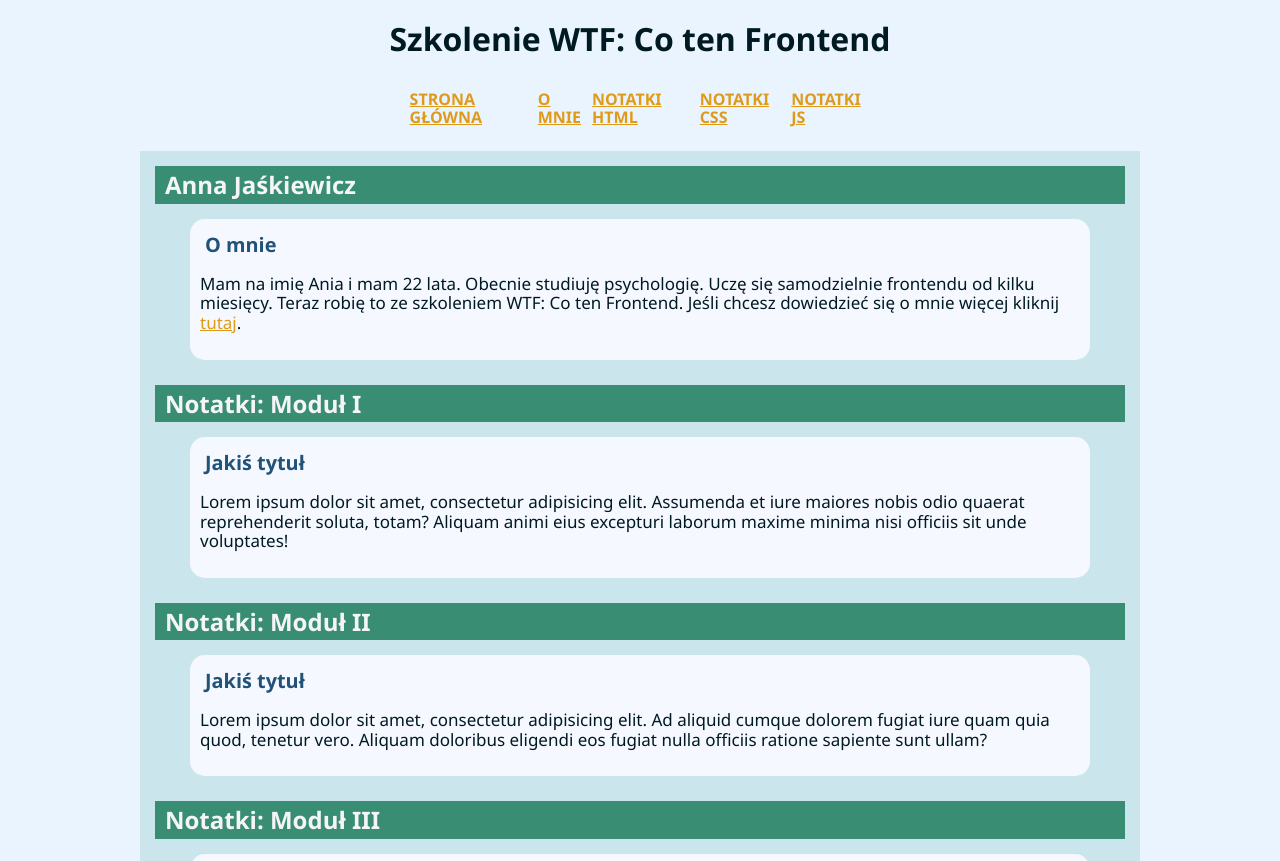
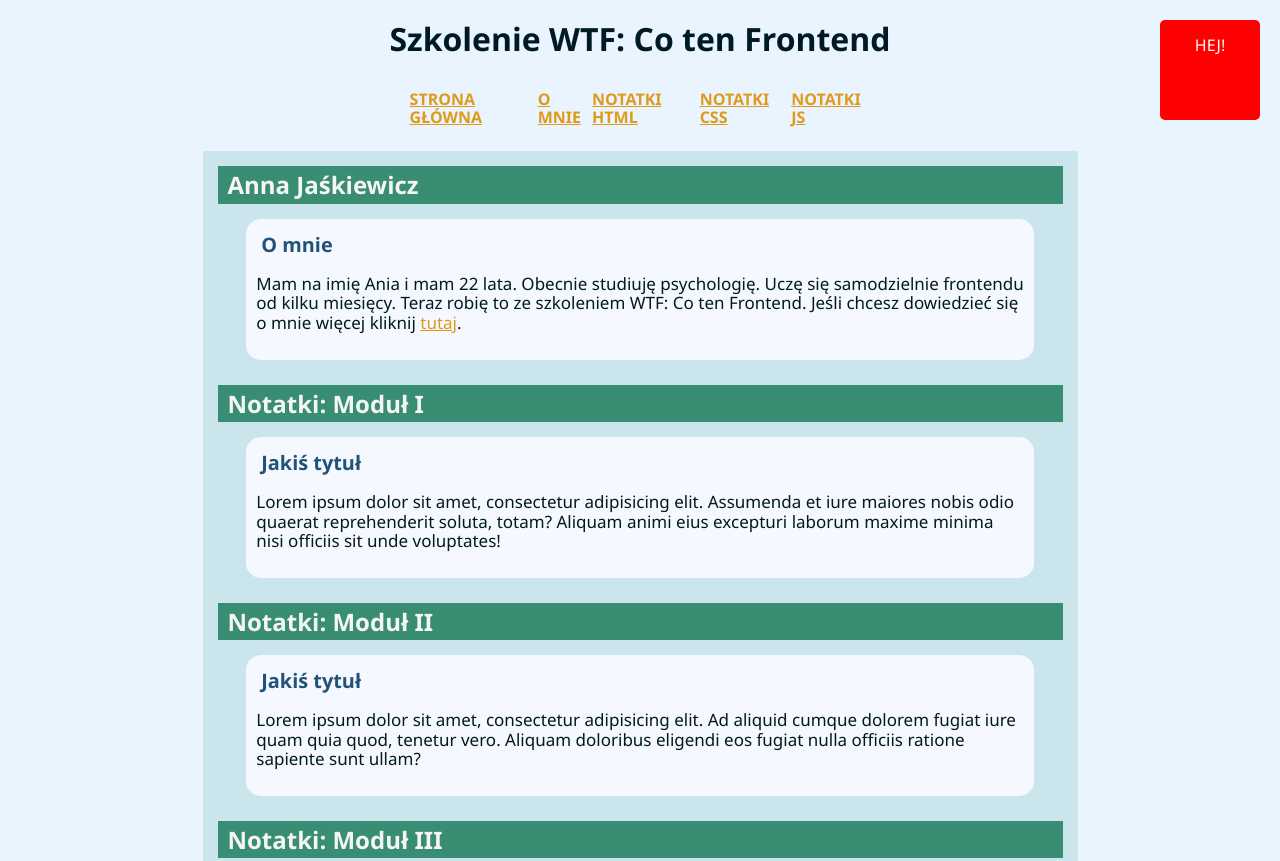
Before and after one commit to aniaj13/homepage, a plain HTML site: page index.html in a window 1280 px wide. Shown: the top 861 px of the page. Drawn offline with Linux system fonts and the light colour scheme.

Commit message:
homework task - editing element with js

```diff
--- a/app.js
+++ b/app.js
@@ -1 +1,3 @@
 console.log('Cześć! Witam cię na mojej stronie.')
+
+document.querySelector('.helloBox__text--js').innerHTML = 'Hej!'
--- a/index.html
+++ b/index.html
@@ -80,6 +80,12 @@
     </section>
 </main>
 
+<section class="additional">
+    <div class="helloBox">
+        <p class="helloBox__text helloBox__text--js"></p>
+    </div>
+</section>
+
 <footer class="pageFooter">Notatki ze szkolenia WTF: Co ten frontend.</footer>
 
 <script src="app.js"></script>
--- a/styles.css
+++ b/styles.css
@@ -32,7 +32,7 @@ main {
     display: flex;
     width: inherit;
     align-self: center;
-    justify-content: space-evenly;
+    justify-content: space-around;
     margin: 10px;
     font-size: 16px;
     text-transform: uppercase;
@@ -40,7 +40,7 @@ main {
 }
 
 .contentSection {
-    width: 80%;
+    width: 70%;
     margin: auto;
     background-color: rgba(98, 172, 175, 0.22);
 }
@@ -53,6 +53,7 @@ main {
     border-radius: 15px;
     font-size: 17px;
 }
+
 
 .pageTitle {
 text-align: center;
@@ -80,3 +81,21 @@ a {
     padding: 5px;
     margin-bottom: 0;
 }
+
+.helloBox {
+    width: 100px;
+    height: 100px;
+    position: fixed;
+    right: 20px;
+    top: 20px;
+    background-color: red;
+    border-radius: 5px;
+    text-align: center;
+}
+
+.helloBox__text {
+    color: white;
+    text-transform: uppercase;
+    font-size: 16px;
+    font-weight: 500;
+}
```
